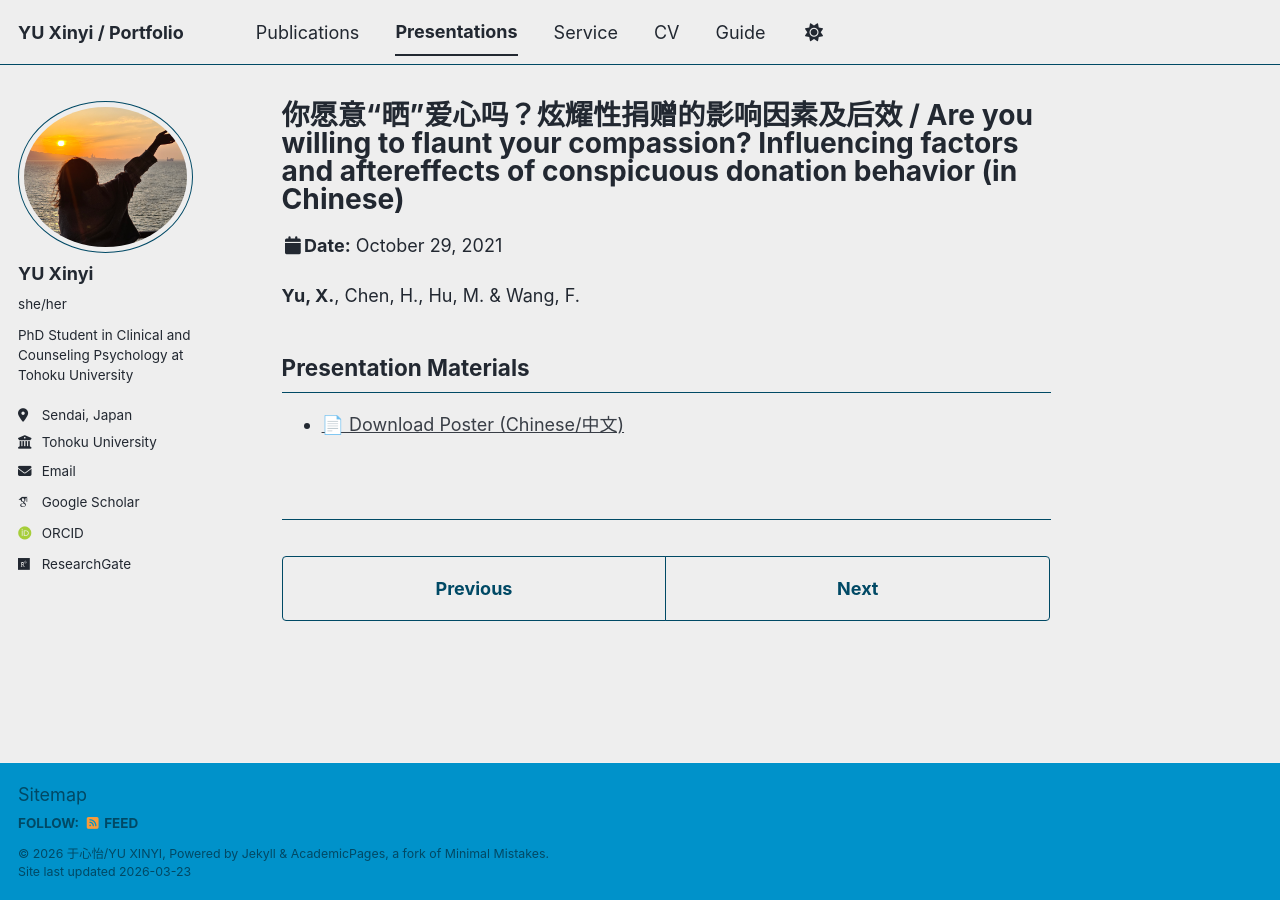
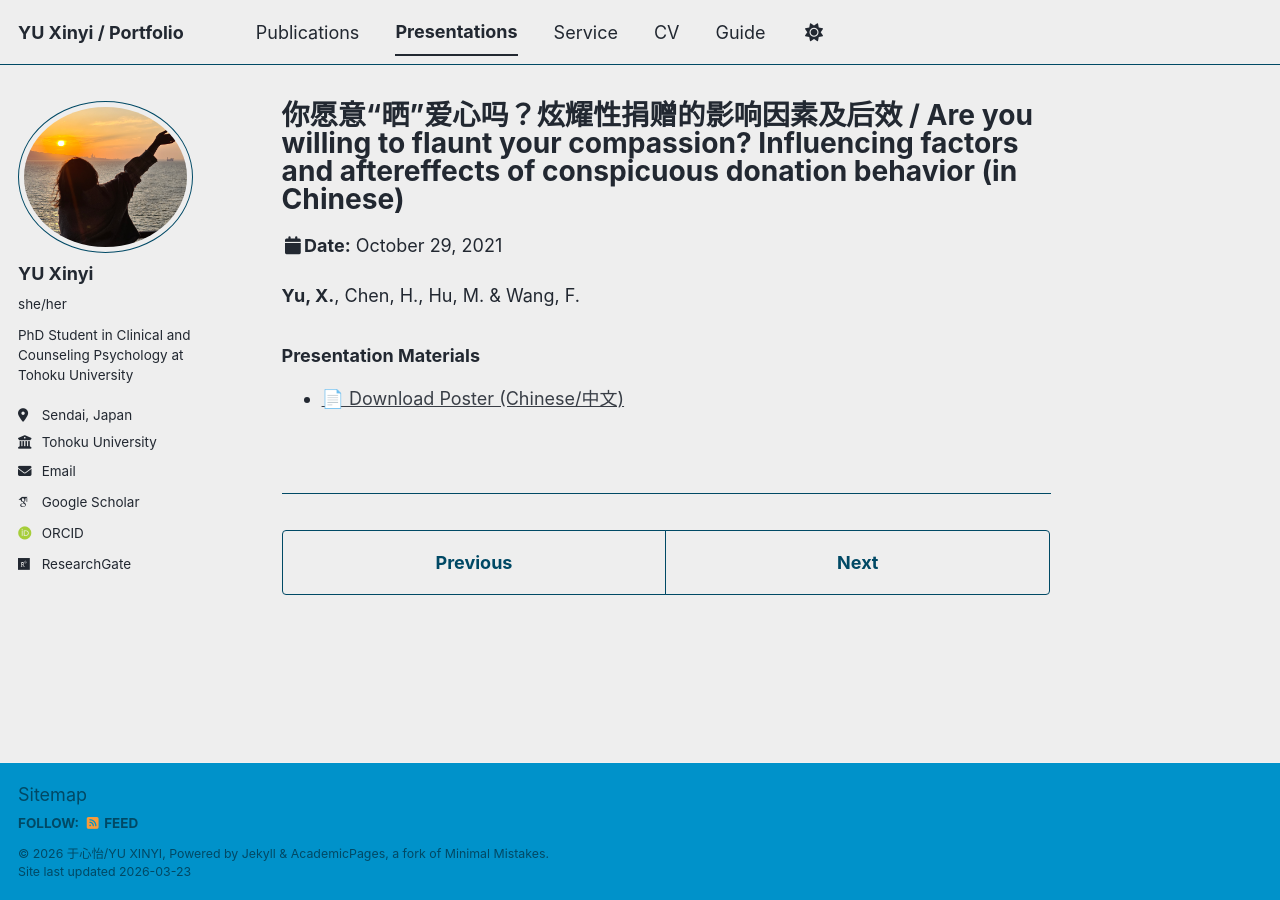
Before and after one commit to north119/north119.github.io, a Jekyll site: the page built from _talks/2021-10-29-talk-3.md, in a window 1280 px wide. Built offline with Jekyll 4.4.1, drawn with Linux system fonts in a browser that asks for light colours; some web fonts are replaced; a script bundle is joined from its source files by our own code; library files that are not in the unit come from our copies.

```diff
--- a/_talks/2021-10-29-talk-3.md
+++ b/_talks/2021-10-29-talk-3.md
@@ -12,5 +12,5 @@ paperurl: '/files/poster2021.pdf'
 **Yu, X.**, Chen, H., Hu, M. & Wang, F.
 
 
-## Presentation Materials
+### Presentation Materials
 *   [📄 Download Poster (Chinese/中文)]({{ page.paperurl }})
```
